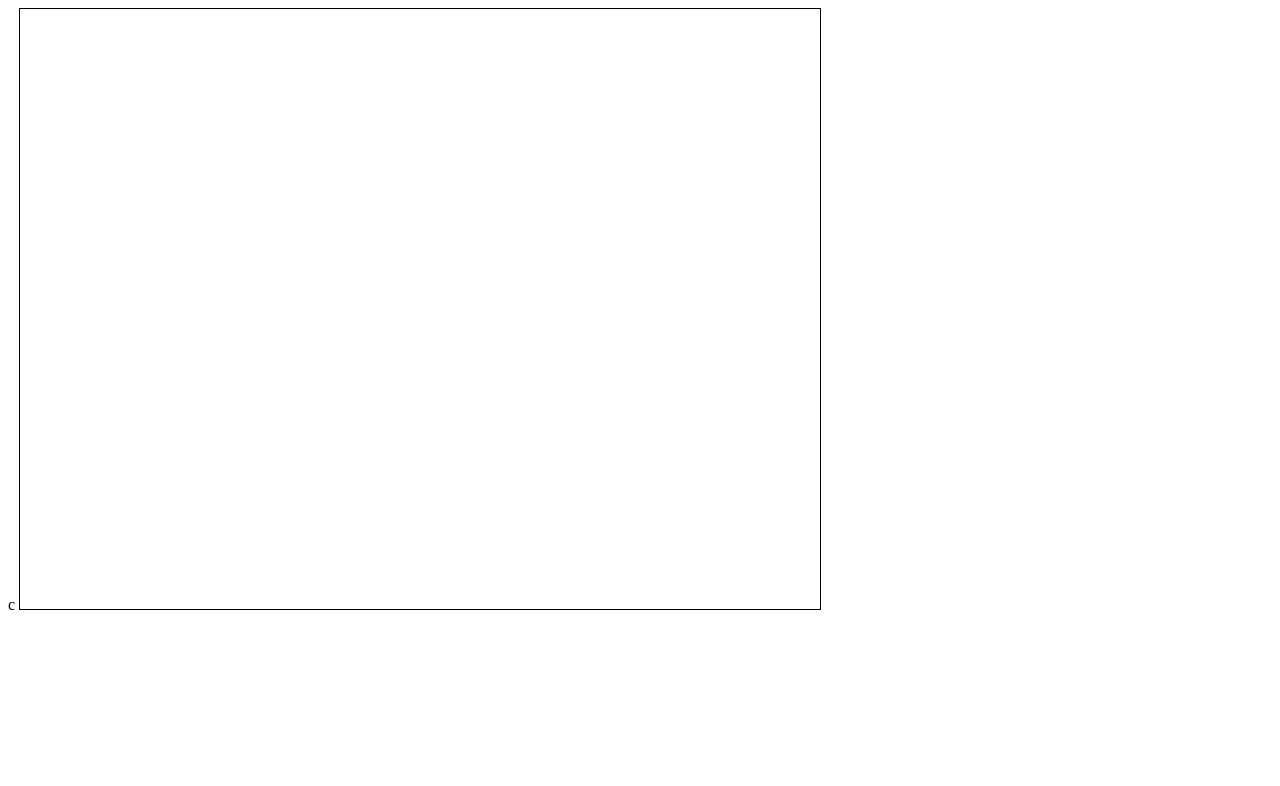
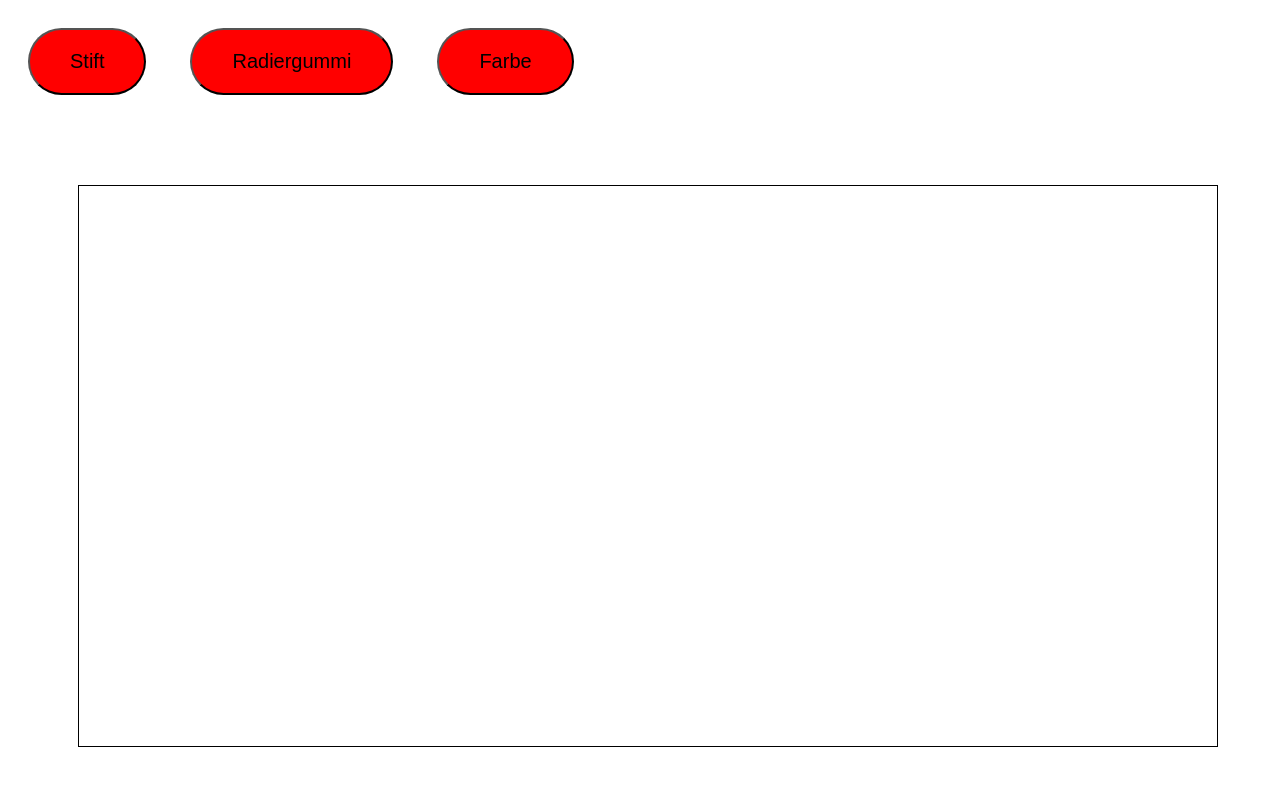
Before and after one commit to Ahisi1/praktikum, a plain HTML site: page index.html in a window 1280 px wide. Drawn offline with Linux system fonts and the light colour scheme.

Commit message:
feat: add canvas position #5, #7

```diff
--- a/index.html
+++ b/index.html
@@ -3,16 +3,35 @@
   <head>
     <meta charset="UTF-8" />
     <meta name="viewport" content="width=device-width, initial-scale=1.0" />
-    <title>Freies Zeichnen auf dem Canvas</title>
-    c
+    <title>Canvas</title>
+    <container class="container">
+      <button class="button">Stift</button>
+      <button class="button">Radiergummi</button>
+      <button class="button">Farbe</button>
+    </container>
     <style>
       canvas {
         border: 1px solid black;
+        margin: 70px;
+        width: 90%;
+        height: 70vh;
+        justify-content: left;
+        align-items: left;
+      }
+      .button {
+        margin: 20px;
+        padding: 20px 40px;
+        background-color: rgb(255, 0, 0);
+        font-size: 20px;
+        border-radius: 40px;
+        justify-content: center;
+        align-items: center;
+        gap: 10px;
       }
     </style>
   </head>
   <body>
-    <canvas id="drawingCanvas" width="800" height="600"></canvas>
+    <canvas id="drawingCanvas" width="900" height="600"></canvas>
     <script src="script.js"></script>
   </body>
 </html>
--- a/script.js
+++ b/script.js
@@ -8,18 +8,22 @@ canvas.addEventListener('mousemove', draw);
 
 function startDrawing(e) {
     drawing = true;
-    draw(e); // ensures a dot is drawn on click
+    draw(e);
 }
 
 function stopDrawing() {
     drawing = false;
-    ctx.beginPath(); // starts a new path after lifting the mouse
+    ctx.beginPath();
 }
+function erase(e) {
+    if (!isErasing) return;
+    ctx.clearRect(e.offsetX - ctx.lineWidth / 2, e.offsetY - ctx.lineWidth / 2, ctx.lineWidth, ctx.lineWidth);
+    }
 
 function draw(e) {
     if (!drawing) return;
     ctx.lineWidth = 5;
-    ctx.lineCap = 'round';
+    ctx.lineCap = 'solid';
     ctx.strokeStyle = 'black';
 
     ctx.lineTo(e.clientX - canvas.offsetLeft, e.clientY - canvas.offsetTop);
```
